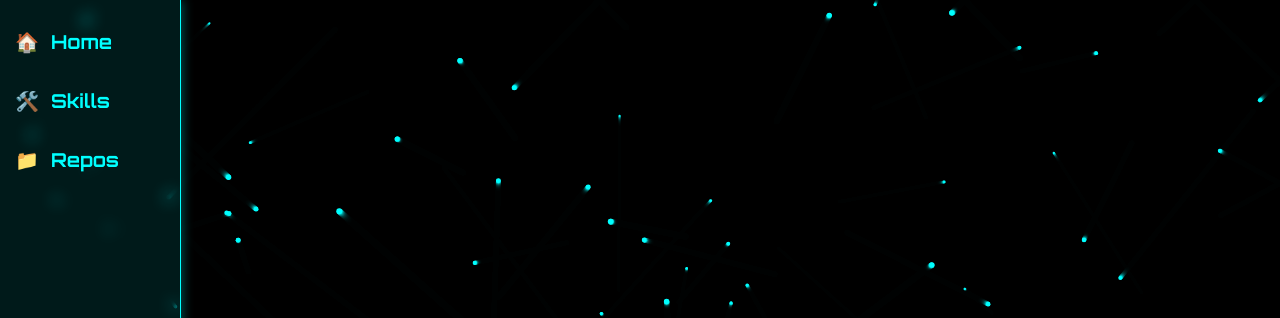
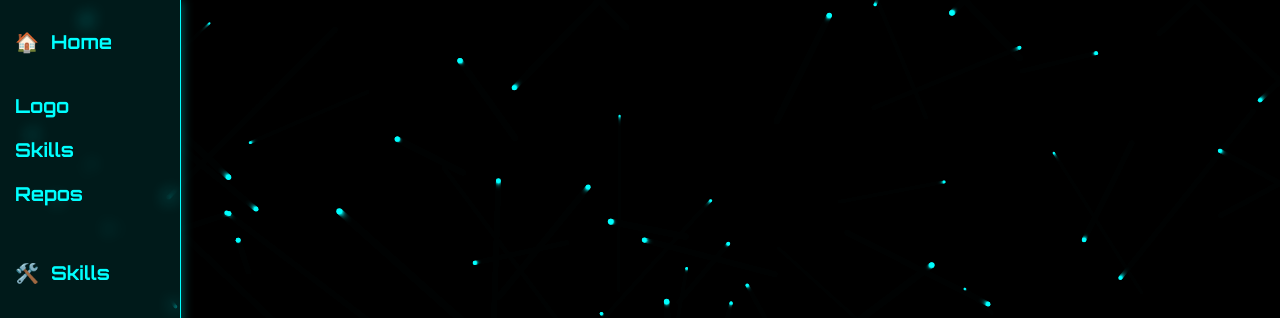
Before and after one commit to TenKdoToLami/tenkdotolami.github.io, a plain HTML site: page index.html in a window 1280 px wide. Shown: the top 318 px of the page. Drawn offline with nearby package versions, Linux system fonts and the light colour scheme; no server answers.

Commit message:
Subsections navigation bar

```diff
--- a/index.html
+++ b/index.html
@@ -13,15 +13,30 @@
 <body id="top">
 	<canvas id="bg"></canvas>
 
-
 	<nav id="sidebar">
 		<ul>
-			<li><a href="#top" class="nav-link" title="Home">🏠<span class="link-text">Home</span></a></li>
-			<li><a href="#skills" class="nav-link" title="Skills">🛠️<span class="link-text">Skills</span></a></li>
-			<li><a href="#repos" class="nav-link" title="Repos">📁<span class="link-text">Repos</span></a></li>
+
+
+
+			<li>
+				<a href="index.html" class="nav-link" title="Home">🏠<span class="link-text">Home</span></a>
+				<ul class="sub-nav">
+					<li><a href="#top" class="sub-link">Logo</a></li>
+					<li><a href="#skills" class="sub-link">Skills</a></li>
+					<li><a href="#repos" class="sub-link">Repos</a></li>
+				</ul>
+			</li>
+
+			<li>
+				<a href="skills.html" class="nav-link" title="Skills">🛠️<span class="link-text">Skills</span></a>
+
+			</li>
 		</ul>
+
+
 		<button id="mode-toggle" title="Toggle dark/light mode">🌙</button>
 	</nav>
+
 
 
 	<main class="content">
--- a/styles.css
+++ b/styles.css
@@ -362,6 +362,30 @@ html {
 	outline: none;
 }
 
+.sub-nav {
+	list-style: none;
+	padding-left: 20px;
+	display: none;
+}
+
+#sidebar:hover .sub-nav {
+	display: block;
+}
+
+.sub-link {
+	color: #0ff;
+	font-size: 0.9em;
+	padding: 6px 15px;
+	display: block;
+	text-decoration: none;
+	transition: background-color 0.3s;
+}
+
+.sub-link:hover {
+	background-color: rgba(0,255,255,0.2);
+	color: white;
+}
+
 main.content,
 #skills,
 #repos {
```
